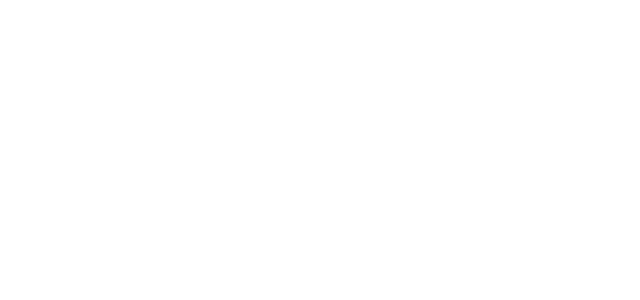
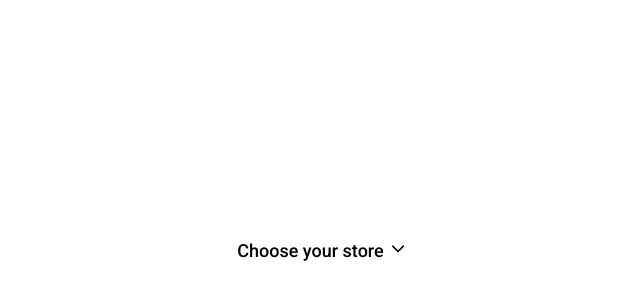
Before and after one commit to anysofronova/react-marketplace-app, a React (Create React App) app in the folder react-marketplace-app/: page / in a window 1280 px wide. Shown: the part 48-348 px from the top of the page, without its empty margins (319-959 px from the left). Built offline with nearby package versions, Linux system fonts and the light colour scheme; the HTML template or start-up script is replaced by a standard one.

Commit message:
Home component

```diff
--- a/react-marketplace-app/src/App.js
+++ /dev/null
@@ -1,7 +0,0 @@
-import "./App.css";
-
-function App() {
-  return <div className="App"></div>;
-}
-
-export default App;
--- /dev/null
+++ b/react-marketplace-app/src/App.jsx
@@ -0,0 +1,18 @@
+import React from "react";
+import "./App.scss";
+import { BrowserRouter as Router, Routes, Route } from "react-router-dom";
+import Landing from "./components/Landing";
+
+function App() {
+  return (
+    <>
+      <Router>
+        <Routes>
+          <Route path="/" element={<Landing />} />
+        </Routes>
+      </Router>
+    </>
+  );
+}
+
+export default App;
--- /dev/null
+++ b/react-marketplace-app/src/App.scss
@@ -0,0 +1,15 @@
+@import url("https://fonts.googleapis.com/css2?family=Dancing+Script&family=Roboto:wght@300;500&display=swap");
+
+* {
+  box-sizing: border-box;
+  font-family: "Roboto", sans-serif;
+  font-weight: 300;
+  font-size: 14px;
+  margin: 0;
+  padding: 0;
+}
+// body {
+//   width: 100%;
+//   height: 100vh;
+//   background-color: aqua;
+// }
--- /dev/null
+++ b/react-marketplace-app/src/components/Landing.jsx
@@ -0,0 +1,73 @@
+import React from "react";
+import stores from "../sample-stores";
+import "./Landing.scss";
+import { FontAwesomeIcon } from "@fortawesome/react-fontawesome";
+import { faChevronDown } from "@fortawesome/free-solid-svg-icons";
+// import { useNavigate } from "react-router-dom";
+import { Link } from "react-router-dom";
+
+class Landing extends React.Component {
+  state = {
+    display: false,
+    title: "",
+    url: "",
+  };
+
+  displayList = () => {
+    const { display } = this.state;
+    this.setState({ display: !display });
+  };
+  getTitle = (store) => {
+    const { title, url } = store;
+    this.setState({ title, url, display: false });
+  };
+
+  goToStore = () => {
+    const { url } = this.state;
+    // let navigate = useNavigate();
+    console.log(`/store/${url}`);
+    // navigate(`/store/${url}`);
+  };
+
+  render() {
+    return (
+      <div className="marketplase__select">
+        <div className="marketplase__select-top">
+          <div
+            onClick={this.displayList}
+            className="marketplase__select-top-header"
+          >
+            {this.state.title ? this.state.title : "Choose your store"}
+          </div>
+          <div className="arrow__picker">
+            <div className="arrow__picker-down">
+              <FontAwesomeIcon icon={faChevronDown} />
+            </div>
+          </div>
+        </div>
+
+        {this.state.display ? (
+          <div className="marketplase__select-bottom">
+            <ul>
+              {stores.map((i) => (
+                <li onClick={() => this.getTitle(i)} key={i.id}>
+                  {i.title}
+                </li>
+              ))}
+            </ul>
+          </div>
+        ) : null}
+
+        {this.state.title && !this.state.display ? (
+          <Link to={`/store/${this.state.url}`} className="navbar__logo">
+            <button>
+              <span>GO TO STORE</span>
+            </button>
+          </Link>
+        ) : null}
+      </div>
+    );
+  }
+}
+
+export default Landing;
--- /dev/null
+++ b/react-marketplace-app/src/components/Landing.scss
@@ -0,0 +1,58 @@
+.marketplase__select {
+  width: 100vw;
+  height: 100vh;
+  display: flex;
+  flex-direction: column;
+  justify-content: flex-start;
+  align-items: center;
+  position: absolute;
+  top: 20%;
+  padding-top: 10%;
+  .marketplase__select-top {
+    cursor: pointer;
+    display: flex;
+    .marketplase__select-top-header {
+      margin-right: 7px;
+      font-size: 18px;
+      font-weight: 500;
+    }
+  }
+  .marketplase__select-bottom {
+    ul {
+      li {
+        list-style: none;
+        margin: 10px;
+        cursor: pointer;
+      }
+    }
+  }
+  button {
+    position: relative;
+    top: 100%;
+    cursor: pointer;
+    width: 200px;
+    height: 40px;
+    border: 1px solid #333;
+    transition: all 0.35s;
+    &::after {
+      position: absolute;
+      content: "";
+      top: 0;
+      left: 0;
+      width: 0;
+      height: 100%;
+      background: #333;
+      transition: all 0.35s;
+    }
+    &:hover {
+      color: #fff;
+    }
+    &:hover::after {
+      width: 100%;
+    }
+    span {
+      position: relative;
+      z-index: 2;
+    }
+  }
+}
--- a/react-marketplace-app/src/index.js
+++ b/react-marketplace-app/src/index.js
@@ -1,5 +1,7 @@
 import React from "react";
 import ReactDOM from "react-dom";
+// import Landing from "./components/Landing";
+import "./App.scss";
 import App from "./App";
 
 ReactDOM.render(<App />, document.getElementById("root"));
```
Also changed, not shown: react-marketplace-app/src/components/Home.jsx (added, +15 -0 lines), react-marketplace-app/src/App.css (deleted).
